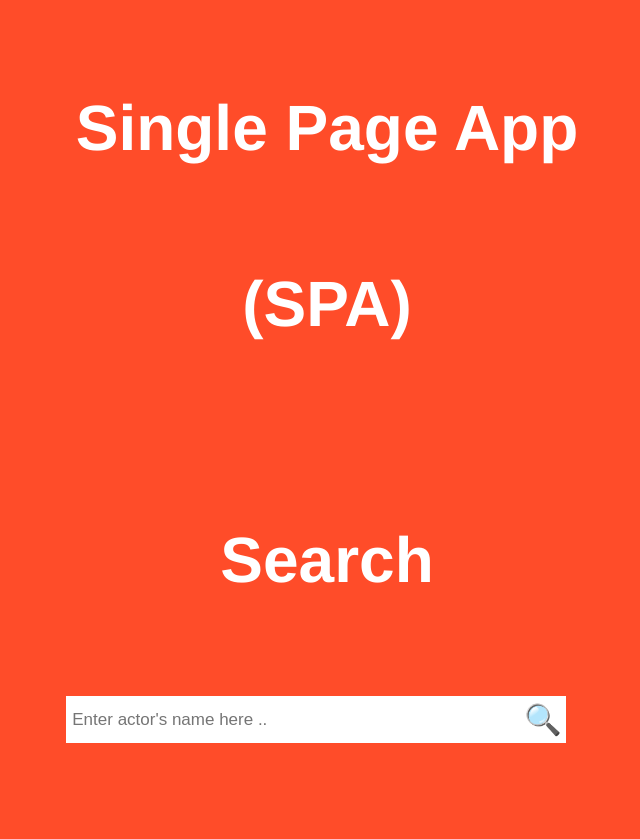
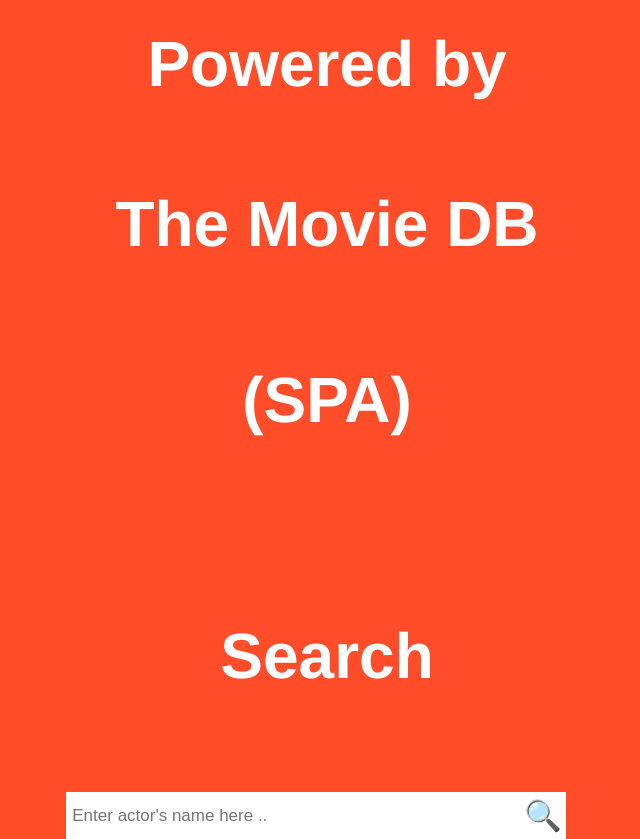
Before and after one commit to orte0012/Cordova, a plain HTML site: page index.html in a window 1280 px wide. Shown: the whole page, without its empty margins (313-953 px from the left). Before the commit the page ends 800 px from the top, so only its background shows below. Drawn offline with Linux system fonts and the light colour scheme.

Commit message:
Update index.html

```diff
--- a/index.html
+++ b/index.html
@@ -1,9 +1,7 @@
 <!DOCTYPE html>
 
 <!-- Jessie Ortega
-
     orte0012@algonquinlive.com
-
     Single Page App
 -->
 <html lang="en">
@@ -26,8 +24,10 @@
 
         <div id="search" class="page active">
             <div>
-                    <h1>Single Page App</h1>
+                    <h2>Powered by</h2>
+                    <h1>The Movie DB</h1>
                     <h1>(SPA)</h1>
+
             </div>
             <h1>Search</h1>
             <div class="container">
@@ -36,26 +36,22 @@
             </div>
 
         </div>
-
         <div id="actors" class="page">
                 <h1>Actor/s</h1>
                 <ol class="list_actors"></ol>
                 <div class="fab" data-href="search">&#128269</div>
         </div>
-
         <div id="movies" class="page">
                 <div id="actor">
                     <h1></h1>
                     <img src="" alt="profile">
                 </div>
-
                 <h2>Associated Movies:</h2>
                 <ol class="list_movies">
                 </ol>
                 <div class="fab" data-href="search">&#128269</div>
 
         </div>
-
         <div id="movie_detail" class="page">
                 <h1></h1>
                 <img>
```
